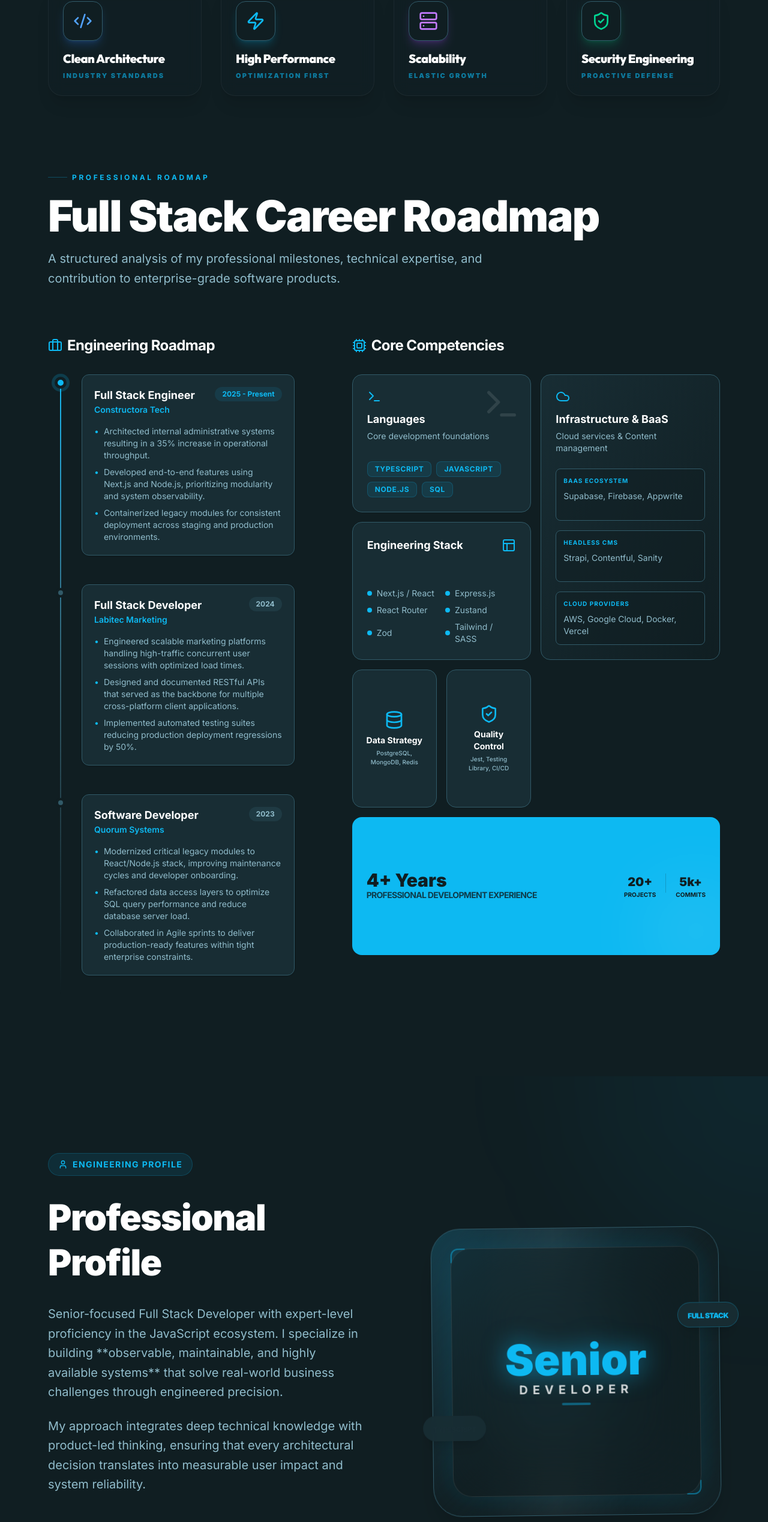
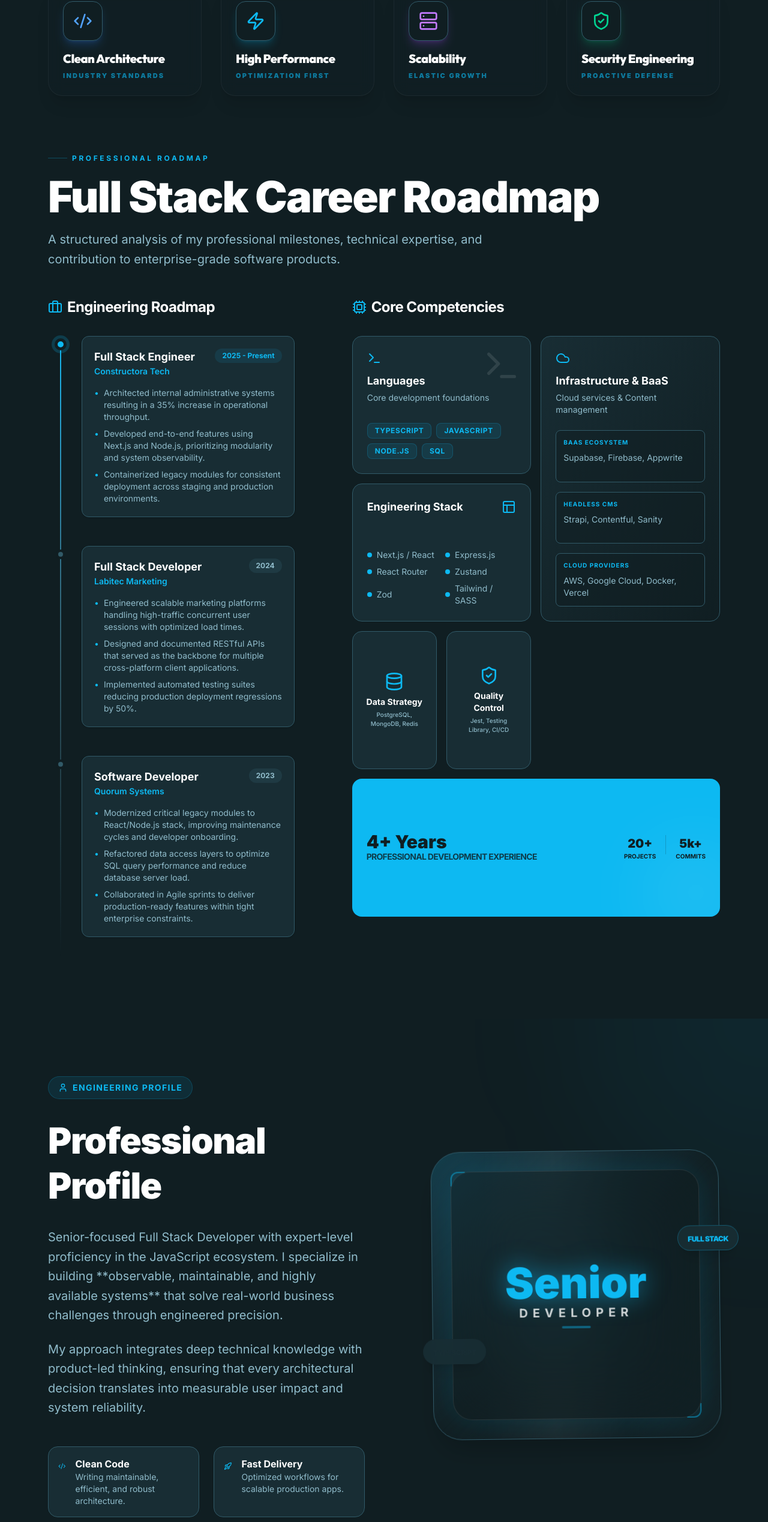
Before and after one commit to NickRami/my-portfolio, a React (Vite) app: page / in a window 1280 px wide. Shown: the part 1054-3591 px from the top of the page at 60% size. Built offline with nearby package versions, Linux system fonts and the light colour scheme.

Commit message:
style(ui): finalize vertical spacing and stabilize section scroll alignment

```diff
--- a/src/App.tsx
+++ b/src/App.tsx
@@ -10,11 +10,13 @@ function AnimatedRoutes() {
 
   useEffect(() => {
     if (location.hash) {
-      // Small timeout to ensure DOM is ready and animation doesn't conflict
       const timeout = setTimeout(() => {
         const element = document.getElementById(location.hash.slice(1));
         if (element) {
-          element.scrollIntoView({ behavior: 'smooth' });
+          element.scrollIntoView({
+            behavior: 'smooth',
+            block: 'start'
+          });
         }
       }, 100);
       return () => clearTimeout(timeout);
--- a/src/components/About.tsx
+++ b/src/components/About.tsx
@@ -6,7 +6,7 @@ export default function About() {
     const { t } = useApp();
 
     return (
-        <section id="about" className="py-24 md:py-32 relative overflow-hidden">
+        <section id="about" className="py-16 md:py-24 relative overflow-hidden">
             {/* Background Decorative Element */}
             <div className="absolute top-0 right-0 -translate-y-1/2 translate-x-1/2 size-[600px] bg-primary/5 blur-[120px] rounded-full pointer-events-none" />
 
--- a/src/components/Contact.tsx
+++ b/src/components/Contact.tsx
@@ -5,7 +5,7 @@ export default function Contact() {
   const { t } = useApp();
 
   return (
-    <section id="contact" className="py-24 md:py-32 overflow-hidden">
+    <section id="contact" className="py-16 md:py-24 overflow-hidden">
       <div className="max-w-[1400px] mx-auto px-6 md:px-20 relative">
         {/* Background Decorative Glow */}
         <div className="absolute -top-24 -right-24 size-[500px] bg-primary/5 blur-[120px] rounded-full -z-10" />
--- a/src/components/ProjectsPreview.tsx
+++ b/src/components/ProjectsPreview.tsx
@@ -40,7 +40,7 @@ export default function ProjectsPreview() {
   const { t } = useApp();
 
   return (
-    <section id="projects" className="py-24 md:py-32">
+    <section id="projects" className="py-16 md:py-24">
       <div className="max-w-[1400px] mx-auto px-6 md:px-20">
         <div className="flex items-center justify-between mb-12">
           <div className="flex items-center gap-3">
--- a/src/index.css
+++ b/src/index.css
@@ -79,13 +79,15 @@
 
 html {
   scroll-behavior: smooth;
-  scroll-padding-top: 80px;
+  scroll-padding-top: 0;
 }
 
-@media (min-width: 768px) {
-  html {
-    scroll-padding-top: 100px;
-  }
+/* Sections scroll margin to ensure titles are perfectly visible below navbar */
+#skills,
+#projects,
+#about,
+#contact {
+  scroll-margin-top: 110px;
 }
 
 body {
--- a/src/pages/Home.tsx
+++ b/src/pages/Home.tsx
@@ -37,12 +37,12 @@ export default function Home() {
       <Hero />
 
       {/* Unified Journey Section */}
-      <section id="skills" className="py-24 md:py-32 relative overflow-hidden">
+      <section id="skills" className="py-16 md:py-24 relative overflow-hidden">
         {/* Subtle Background Glow for this section */}
         <div className="absolute top-1/2 left-1/2 -translate-x-1/2 -translate-y-1/2 w-[600px] h-[600px] bg-primary/5 blur-[120px] rounded-full -z-10 pointer-events-none" />
 
         <div className="max-w-[1400px] mx-auto px-6 md:px-20">
-          <div className="mb-20 text-center md:text-left">
+          <div className="mb-12 text-center md:text-left">
             <motion.div
               initial={{ opacity: 0, y: 20 }}
               whileInView={{ opacity: 1, y: 0 }}
```
Lines whose indentation alone changed are shown as unchanged.
